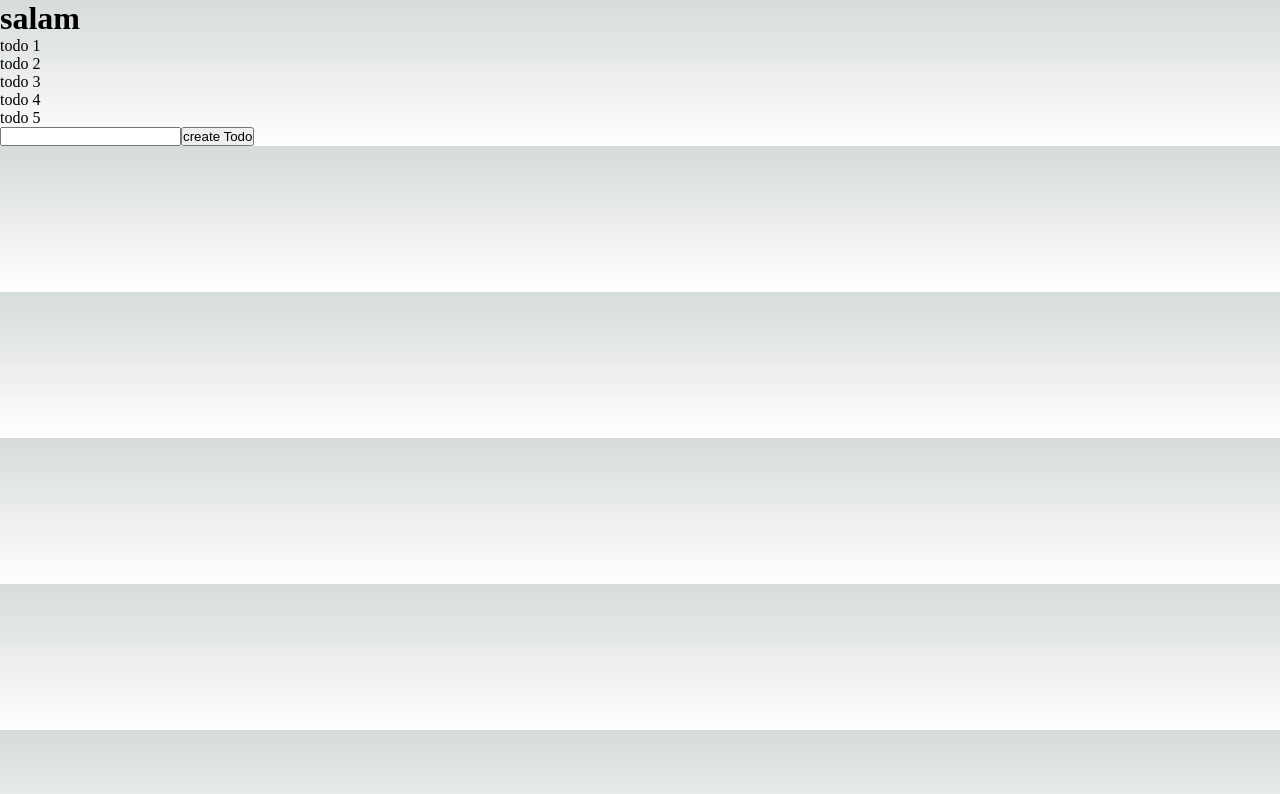
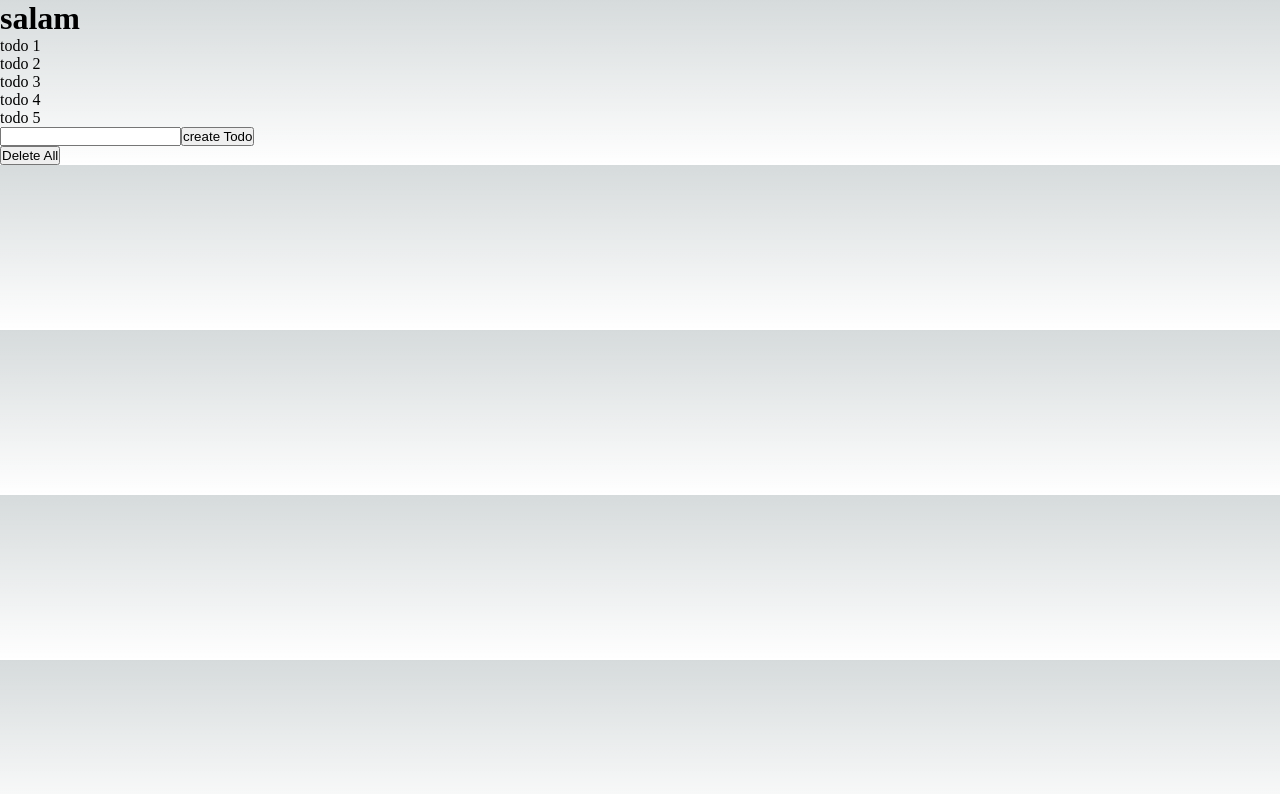
Before and after one commit to amincxo/apiNext, a Next.js app: page / in a window 1280 px wide. Shown: the top 794 px of the page. Built offline with nearby package versions, Linux system fonts and the light colour scheme.

Commit message:
api delete done

```diff
--- a/pages/api/todos/index.js
+++ b/pages/api/todos/index.js
@@ -14,6 +14,12 @@ export default function (req , res) {
             message: 'create ucsefuly',
             data : newTodo
         })
+    } else if (req.method === 'DELETE') {
+        // delete all todos
+        res.status(200).json({
+            message: 'all todos deleted',
+            data: []
+        })
     }
 
 }
--- a/pages/api/todos/name.js
+++ /dev/null
@@ -1,3 +0,0 @@
-export default function handler(req , res) {
-    res.status(200).json({name : '/api/todos/name route'})
-}
--- a/pages/index.js
+++ b/pages/index.js
@@ -25,6 +25,14 @@ export default function Home() {
         console.log(data)
     }
 
+    const deleteHandler = async () => {
+        const res = await fetch("/api/todos", {
+            method: "DELETE",
+        });
+        const data = await res.json();
+        setTodos(data.data)
+    }
+
     return (
     <>
         <h1>salam</h1>
@@ -37,6 +45,9 @@ export default function Home() {
             <input value={todo} onChange={e => setTodo(e.target.value)} />
             <button onClick={clickHandler} >create Todo</button>
         </div>
+        <div>
+            <button onClick={deleteHandler}  >Delete All</button>
+        </div>
     </>
   )
 }
```
Lines whose indentation alone changed are shown as unchanged.
